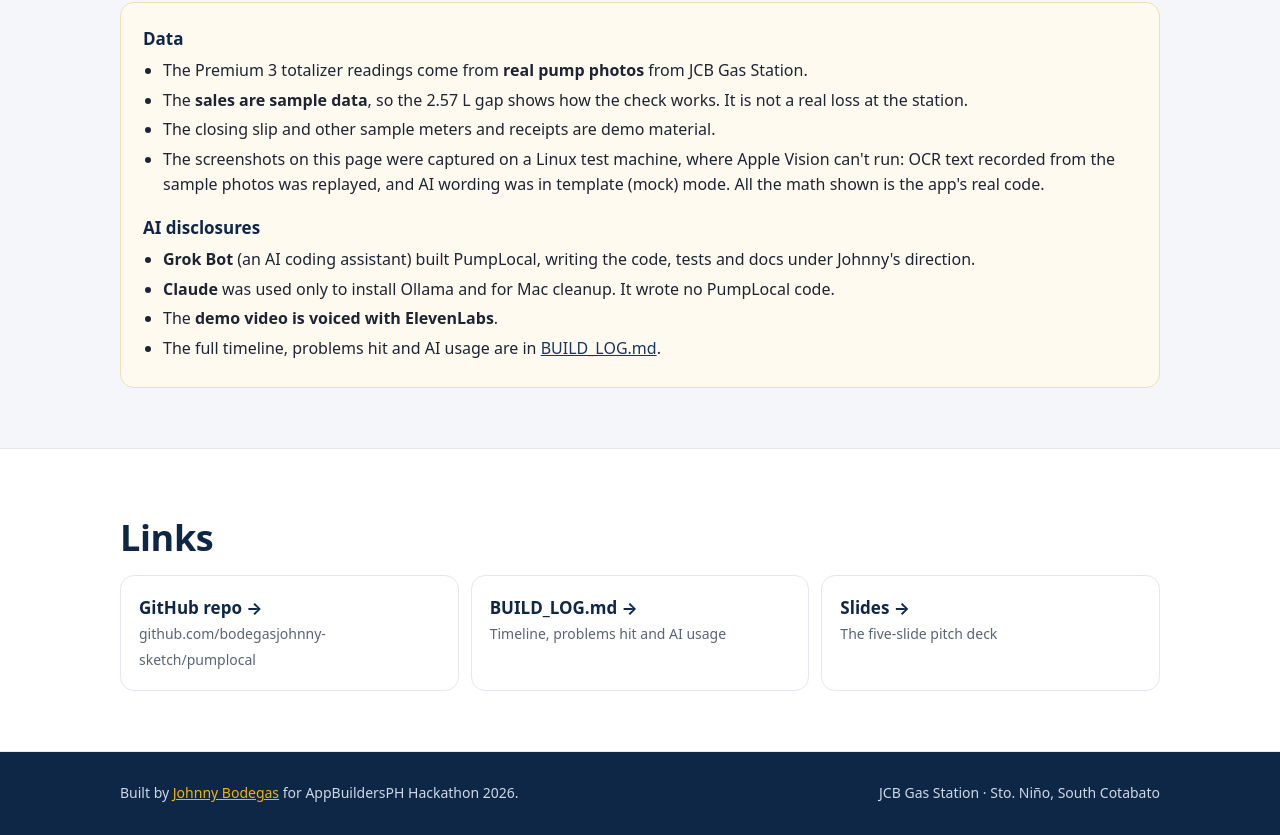
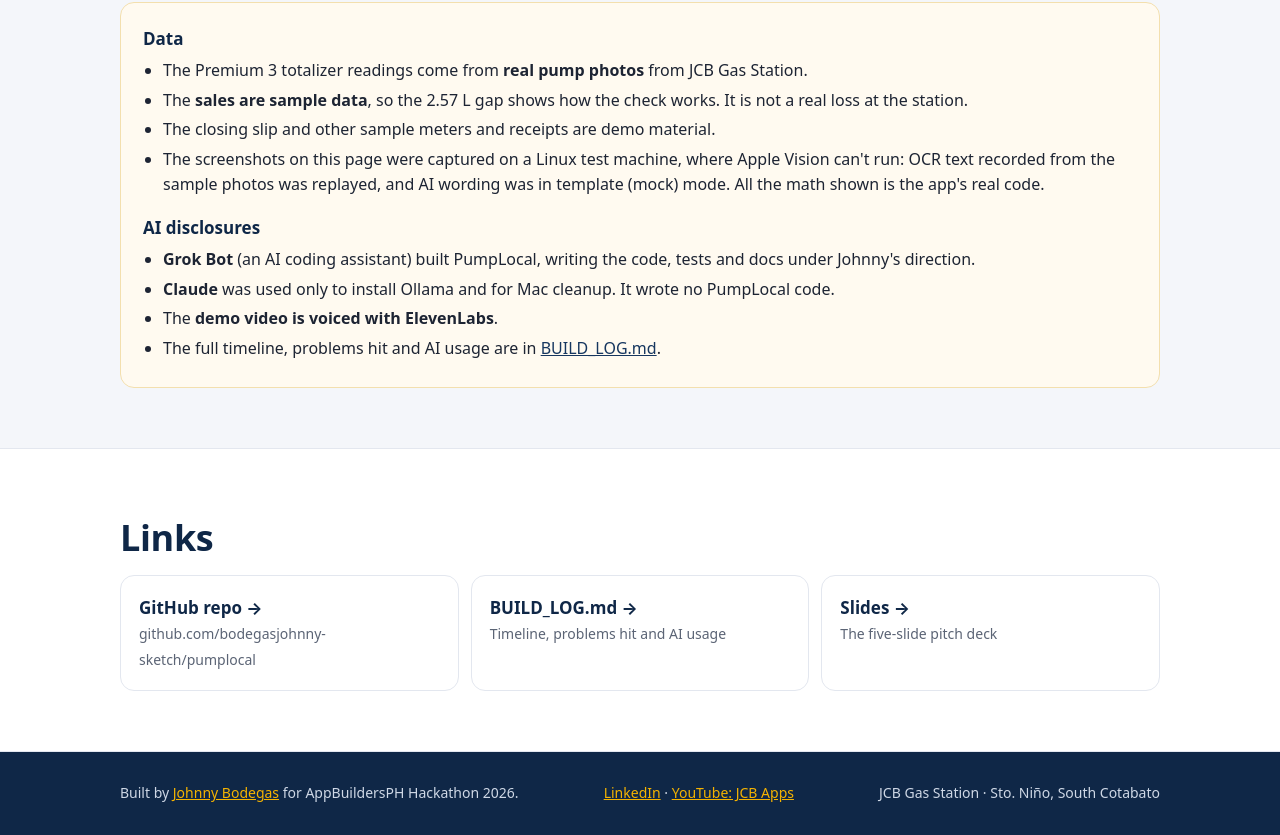
Before and after one commit to bodegasjohnny-sketch/pumplocal-site, a plain HTML site: page index.html in a window 1280 px wide. Shown: the part 5427-6262 px from the top of the page. Drawn offline with Linux system fonts and the light colour scheme.

Commit message:
Footer: LinkedIn and YouTube links

```diff
--- a/index.html
+++ b/index.html
@@ -198,6 +198,7 @@
 <footer>
   <div class="wrap">
     <div>Built by <a href="https://johnnybodegas.com">Johnny Bodegas</a> for AppBuildersPH Hackathon 2026.</div>
+    <div><a href="https://www.linkedin.com/in/johnnybodegas/">LinkedIn</a> · <a href="https://www.youtube.com/@JCBApps">YouTube: JCB Apps</a></div>
     <div>JCB Gas Station · Sto. Niño, South Cotabato</div>
   </div>
 </footer>
```
